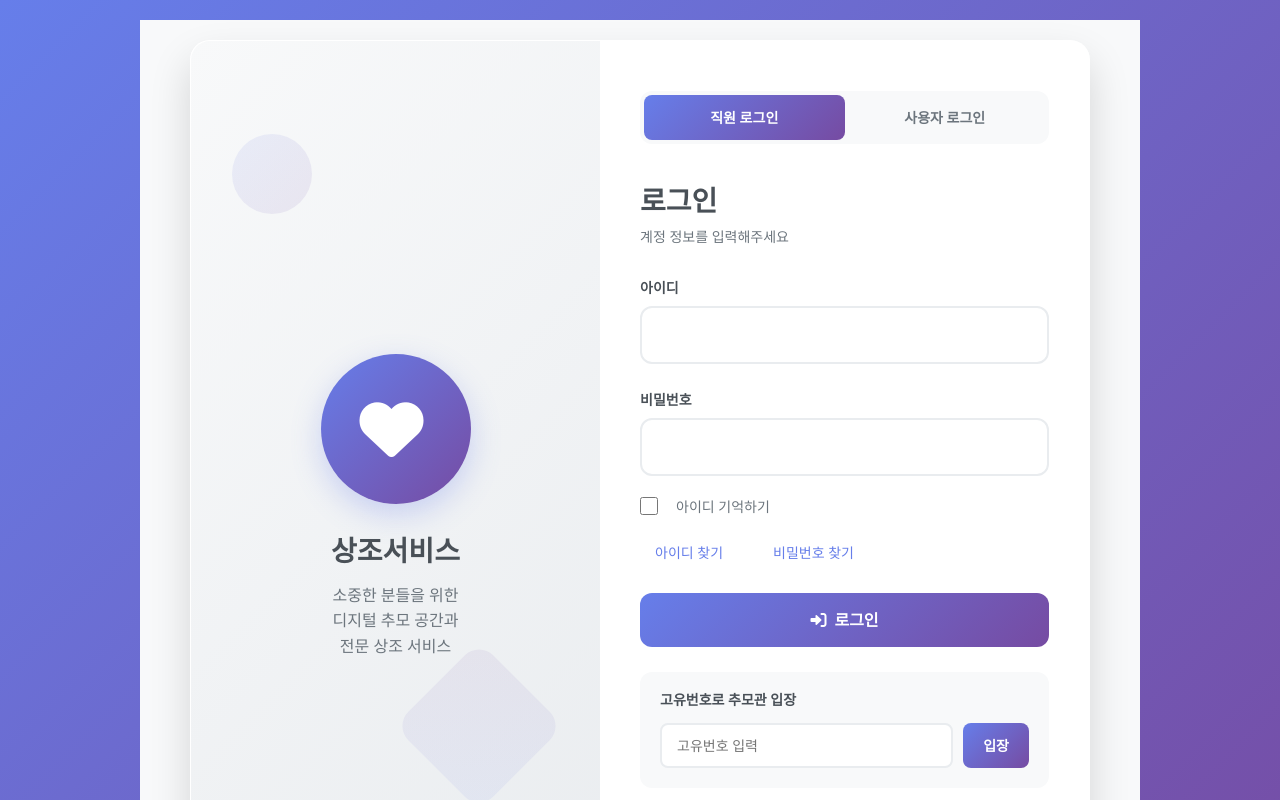
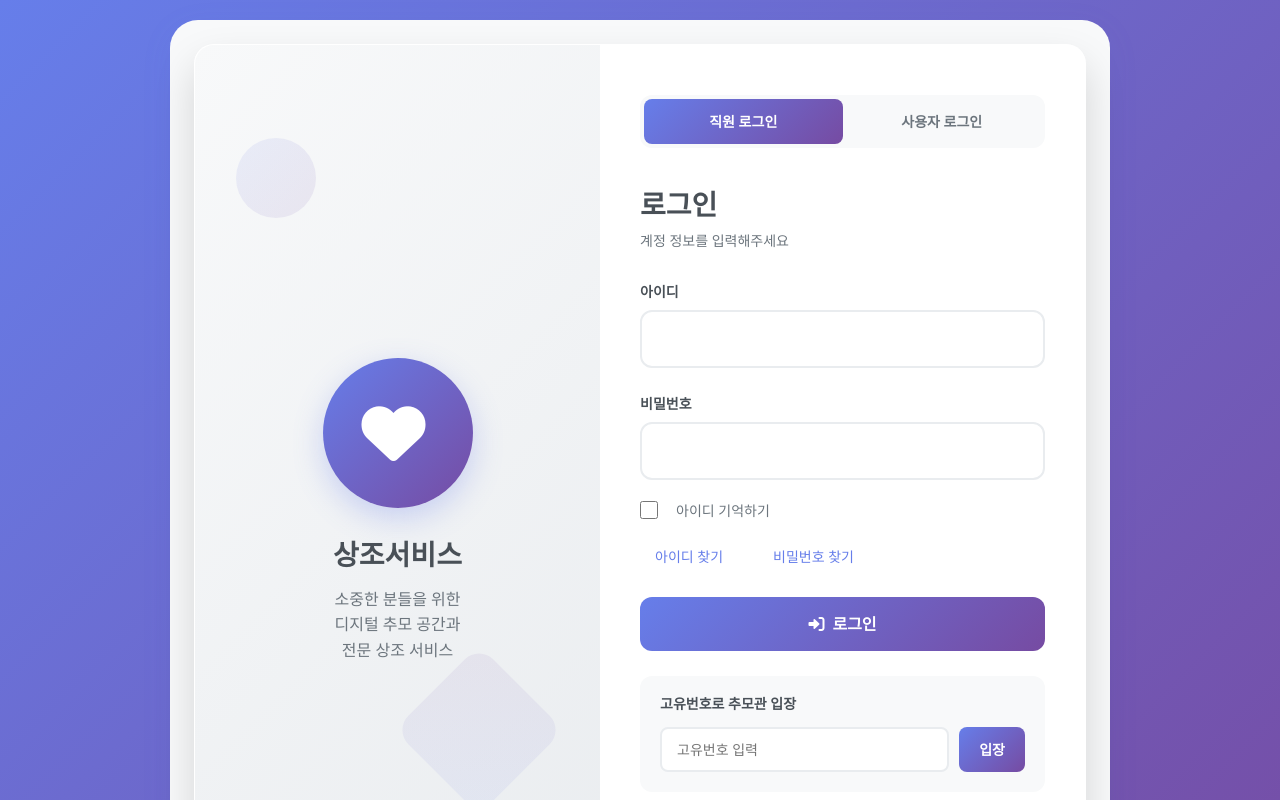
Before and after one commit to Aivle-Bigproject11/Front, a React (Create React App) app: page /login in a window 1280 px wide. Shown: the top 800 px of the page. Built offline with nearby package versions, Linux system fonts and the light colour scheme; no server answers.

Commit message:
로그인 카드와 컨테이너 래퍼 패딩 조절

```diff
--- a/src/pages/Login.js
+++ b/src/pages/Login.js
@@ -69,7 +69,17 @@ const Login = () => {
         position: 'relative',
         zIndex: 1,
         width: '100%',
-        maxWidth: '1000px',
+        maxWidth: '940px', // 카드보다 40px 더 크게
+        minHeight: '640px', // 카드보다 40px 더 크게
+        margin: '0 auto',
+        display: 'flex',
+        alignItems: 'center',
+        justifyContent: 'center',
+        boxSizing: 'border-box',
+        background: '#f8f9fa', // 연한 흰색 배경
+        boxShadow: '0 8px 32px rgba(102,126,234,0.08)',
+        padding: '24px', // 카드와의 여백
+        borderRadius: '28px', // 카드보다 약간 더 둥글게
         transform: animateCard ? 'translateY(0)' : 'translateY(30px)',
         opacity: animateCard ? 1 : 0,
         transition: 'all 0.6s ease-out'
```
